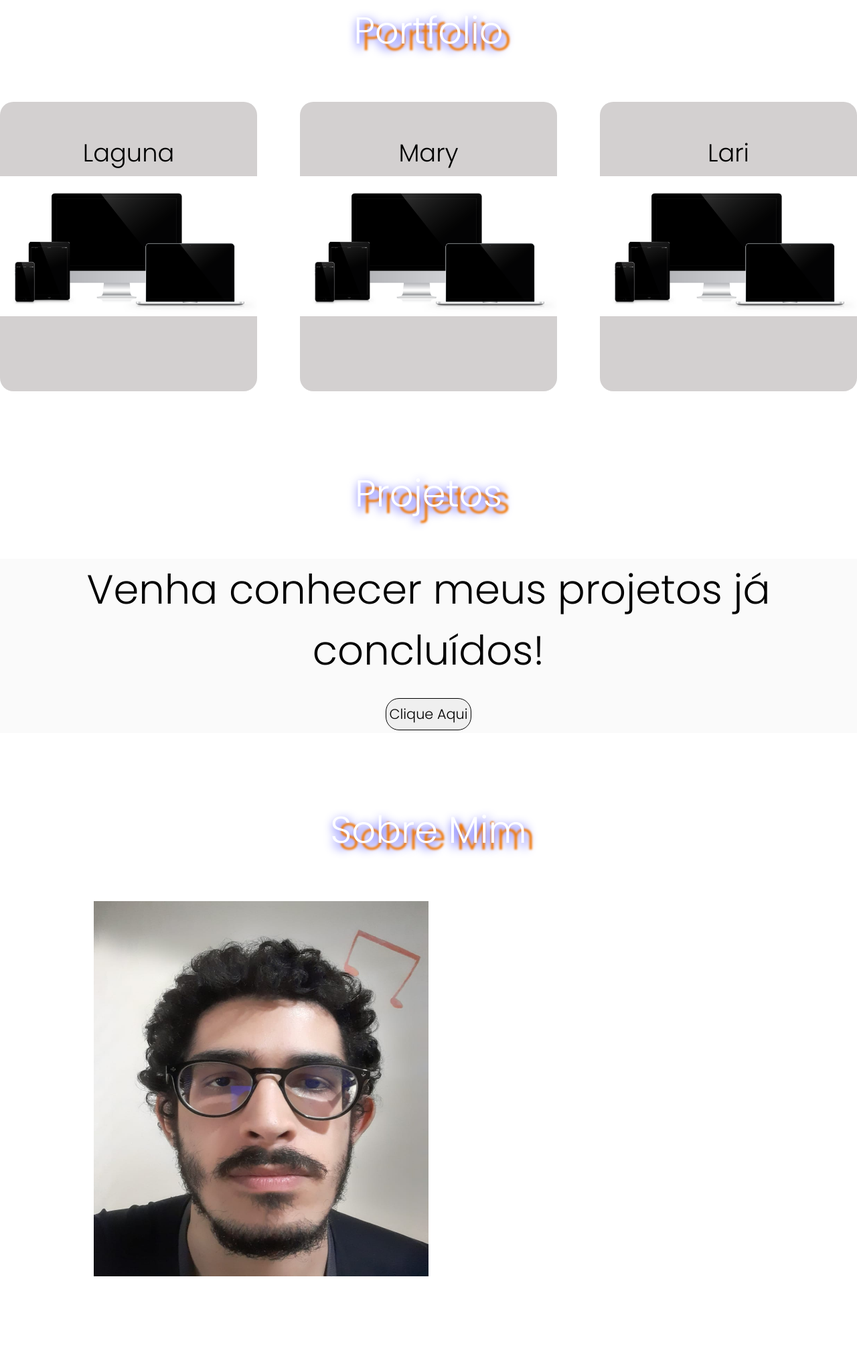
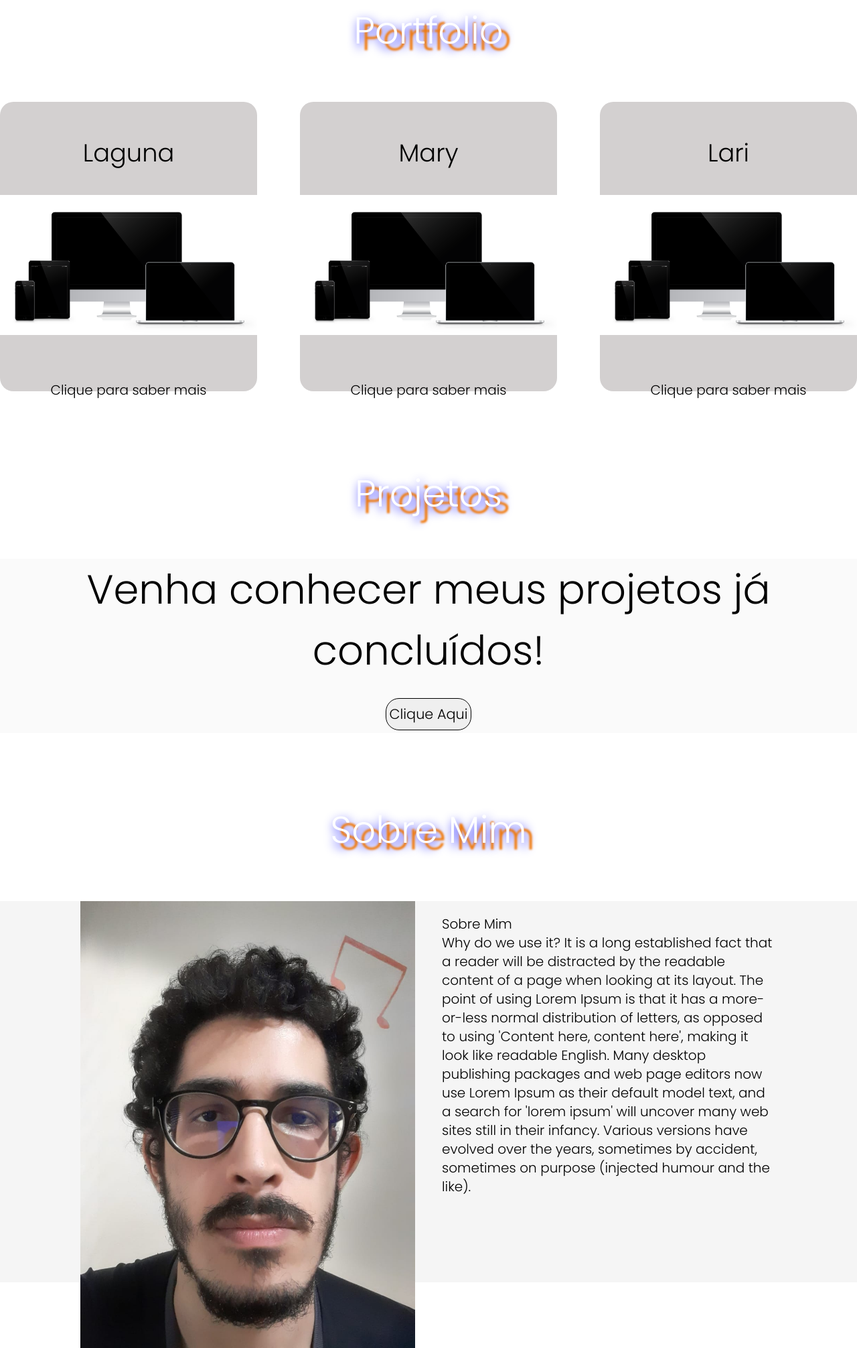
Before and after one commit to felipelp121/SitePrincipal, a plain HTML site: page index.html in a window 1280 px wide. Shown: the part 1077-3089 px from the top of the page at 67% size. Drawn offline with Linux system fonts and the light colour scheme.

Commit message:
atualizaçao de estilo

```diff
--- a/index.html
+++ b/index.html
@@ -64,9 +64,9 @@
         </section>
         <div class="name1"><p>Portfolio</p></div>
         <section id="portfolio" class="services">
-            <div id="laguna" class="cardP"><p class="title2">Laguna</p></div>
-            <div id="mary" class="cardP"><p class="title2">Mary</p></div>
-            <div id="lari" class="cardP"><p class="title2">Lari</p></div>
+            <div id="laguna" class="cardP"><p class="title2">Laguna</p><img src="./images/teste.png" alt=""><p class="subtitle">Clique para saber mais</p></div>
+            <div id="mary" class="cardP"><p class="title2">Mary</p><img src="./images/teste.png" alt=""><p class="subtitle">Clique para saber mais</p></div>
+            <div id="lari" class="cardP"><p class="title2">Lari</p><img src="./images/teste.png" alt=""><p class="subtitle">Clique para saber mais</p></div>
         </section>
         <div class="name2"><p>Projetos</p></div>
         <section id="projetos">
@@ -80,8 +80,8 @@
 
             <div id="imageAbout"><img src="./images/imagenode.jpg" alt=""></div>
             <div id="textAbout">
-                <p>Sobre Mim</p>
-                <p>
+                <p style="color: black;">Sobre Mim</p>
+                <p style="color: black;">
                     Why do we use it?
     It is a long established fact that a reader will be distracted by the readable content of a page when looking at its layout. The point of using Lorem Ipsum is that it has a more-or-less normal distribution of letters, as opposed to using 'Content here, content here', making it look like readable English. Many desktop publishing packages and web page editors now use Lorem Ipsum as their default model text, and a search for 'lorem ipsum' will uncover many web sites still in their infancy. Various versions have evolved over the years, sometimes by accident, sometimes on purpose (injected humour and the like).
                 </p>
--- a/styles/style.css
+++ b/styles/style.css
@@ -19,7 +19,6 @@ body{
     text-align: center;
 
     background: url('../images/background4.png');
-
     background-size: cover;
     background-repeat: no-repeat;
     background-attachment: fixed;
@@ -181,11 +180,18 @@ nav ul li{
     background-color:rgb(211, 208, 208);
     border-radius: 20px;
     padding-top: 6vh;
+}
 
-    background-image: url('../images/teste.png');
-    background-position: center;
-    background-repeat: no-repeat;
-    background-size:contain;
+.cardP img{
+    margin-top: 35px;
+    width: 24rem;
+    height: auto;
+}
+
+.subtitle{
+    font-size: 20px;
+    line-height: 150px;
+    color: black;
 }
 
 #laguna{
@@ -242,18 +248,25 @@ nav ul li{
     display: flex;
     justify-content: center;
     margin-top: 8vh;
-    flex-flow: row wrap;
-
+    flex-flow: wrap;
+    background-color: rgb(245, 245, 245);
+    height: 71.1vh;
 }
 #imageAbout img{
     width: 500px;
-    height: 70vh;
-
+    height: auto;
+    margin-right: 20px;
+    align-self: flex-end;
 }
 
 #textAbout{
+    margin-top: 20px;
     width: 500px;
-    height: 70vh;
+    height: 65vh;
+    margin-left: 20px;
+    font-size: 20px;
+    line-height: 28px;
+    text-align: start;
 }
 
 #contact{
```
